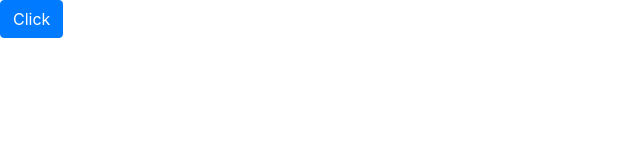
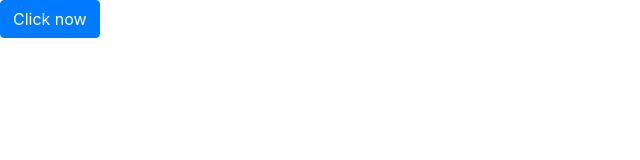
Before and after one commit to hannguu/Exercise_5, a website: page index.html in a window 1280 px wide. Shown: the whole page, without its empty margins (0-640 px from the left). Drawn offline with nearby package versions, Linux system fonts and the light colour scheme.

Commit message:
Intro to bootstrap

```diff
--- a/index.html
+++ b/index.html
@@ -9,7 +9,7 @@
     <title>Document</title>
 </head>
 <body>
-    <button class="btn btn-primary">Click</button>
+    <button class="btn btn-primary">Click now</button>
 </body>
 <!-- jQuery first, then Popper.js, then Bootstrap JS. -->
 <script src="node_modules/jquery/dist/jquery.slim.min.js"></script>
```
